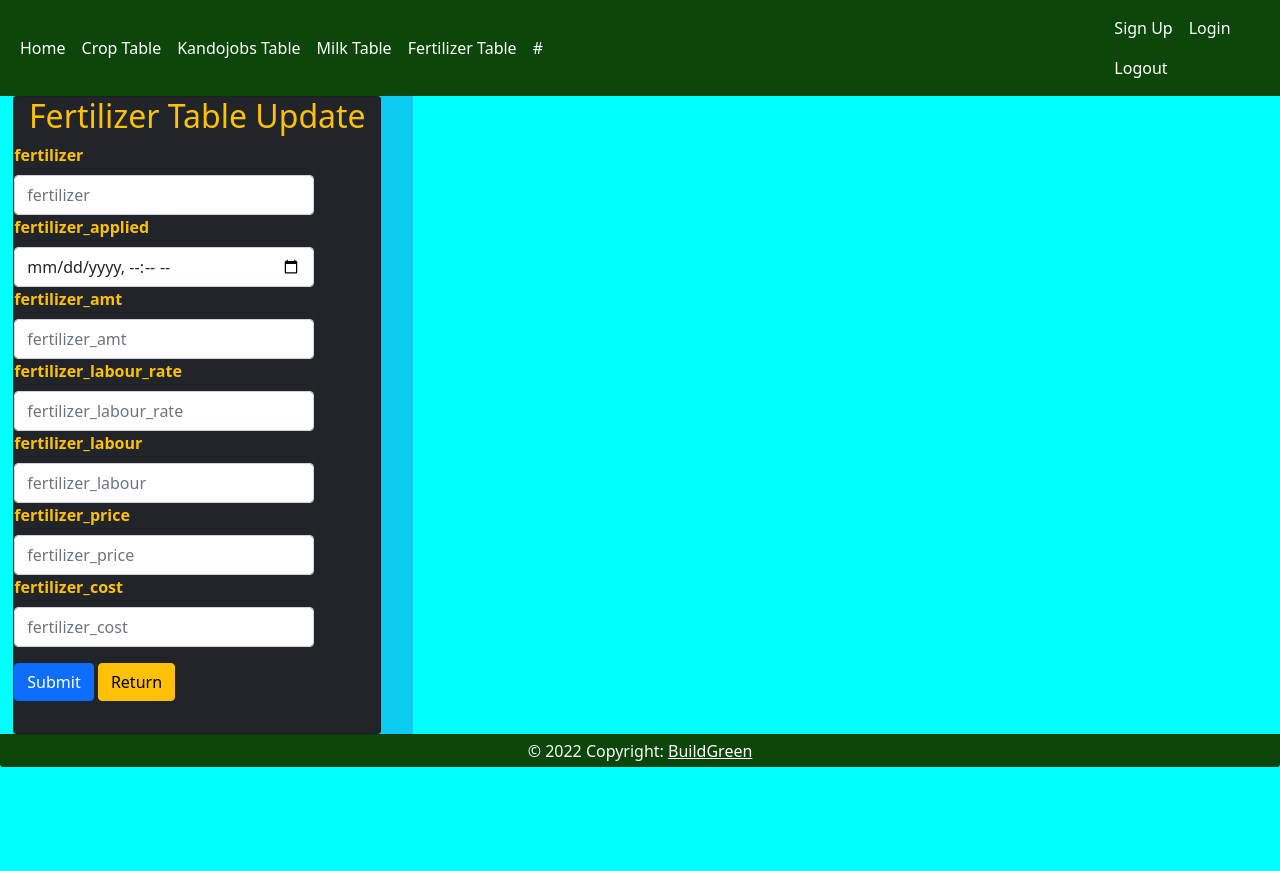
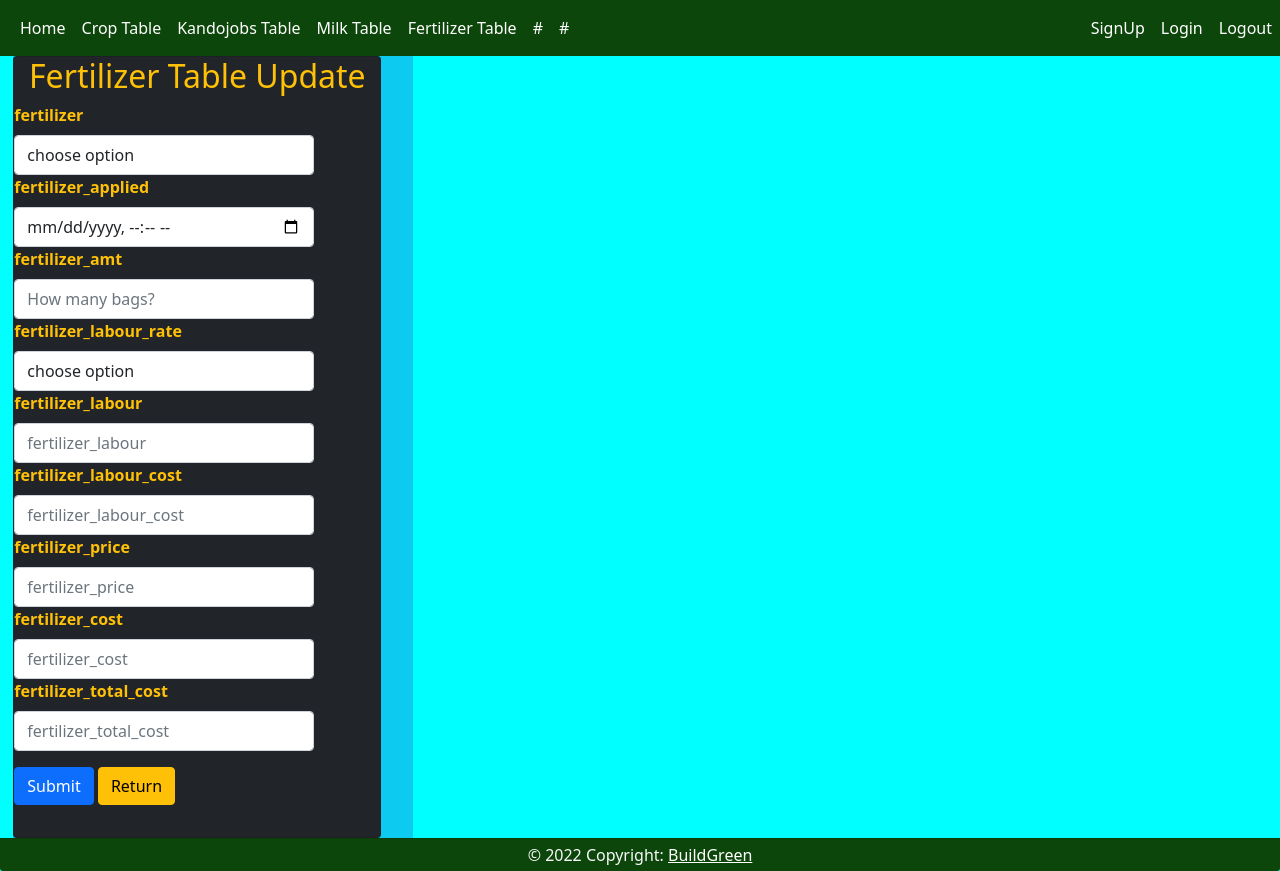
Before and after one commit to smugun1/Simkip-, a Django app: page /fertilizer_table_update/ in a window 1280 px wide. Before the commit the page ends 767 px from the top, so only its background shows below. Run offline with Django 4.2, Linux system fonts and the light colour scheme; data comes from the database, SQL or seed files in the repository; both versions use the stored data as it was after the commit; parts of the project's set-up code (start-up, migrations or seed data) failed here and were passed over.

Commit message:
Added a total labour cost column to fertilizer table.

```diff
--- a/farmbook/farmbook/settings.py
+++ b/farmbook/farmbook/settings.py
@@ -48,6 +48,7 @@ MIDDLEWARE = [
     'django.contrib.auth.middleware.AuthenticationMiddleware',
     'django.contrib.messages.middleware.MessageMiddleware',
     'django.middleware.clickjacking.XFrameOptionsMiddleware',
+
 ]
 
 ROOT_URLCONF = 'farmbook.urls'
--- a/farmbook/mogoon/models.py
+++ b/farmbook/mogoon/models.py
@@ -47,11 +47,13 @@ class Kandojobs(models.Model):
 class Fertilizer(models.Model):
     fertilizer = models.CharField(max_length=20)
     fertilizer_applied = models.DateTimeField(auto_now_add=False)
-    fertilizer_amt = models.DecimalField(max_digits=8, decimal_places=2)
+    fertilizer_amt = models.IntegerField()
     fertilizer_labour_rate = models.DecimalField(max_digits=8, decimal_places=2, default=None)
     fertilizer_labour = models.IntegerField()
+    fertilizer_labour_cost = models.DecimalField(max_digits=8, decimal_places=2, default=None)
     fertilizer_price = models.DecimalField(max_digits=8, decimal_places=2, default=None)
     fertilizer_cost = models.DecimalField(max_digits=8, decimal_places=2)
+    fertilizer_total_cost = models.DecimalField(max_digits=8, decimal_places=2, default=None)
 
     def __str__(self):
         return str(self.fertilizer_amt)
--- a/farmbook/mogoon/templates/mogoon/crop_table.html
+++ b/farmbook/mogoon/templates/mogoon/crop_table.html
@@ -13,7 +13,7 @@
 
 {% block body %}
 <div class="container-fluid text-right card bg-secondary card-dark mx-0 px-0 my-0 py-0">
-    <h2 class="text-center bg-dark text-warning">Green Tea Table</h2>
+    <h2 class="text-center bg-dark text-warning">Crop_data Table</h2>
     <div class="border p-3">
         <a class="btn btn-warning bg-primary btn-info block-lg" href="{% url 'mogoon-crop_table_update' %}">Add</a>
         <form action="" method="POST">
--- a/farmbook/mogoon/templates/mogoon/fertilizer_table.html
+++ b/farmbook/mogoon/templates/mogoon/fertilizer_table.html
@@ -29,8 +29,10 @@
                 <th>Fertilizer Amount</th>
                 <th>Fertilizer Labour Rate</th>
                 <th>Fertilizer Labour</th>
+                <th>Fertilizer Labour Cost</th>
                 <th>Fertilizer Price</th>
                 <th>Fertilizer Cost</th>
+                <th>Fertilizer Total Cost</th>
                 <th>Update</th>
                 <th>Delete</th>
             </tr>
@@ -41,8 +43,10 @@
                 <td>{{data.fertilizer_amt}}</td>
                 <td>{{data.fertilizer_labour_rate}}</td>
                 <td>{{data.fertilizer_labour}}</td>
+                <td>{{data.fertilizer_labour_cost}}</td>
                 <td>{{data.fertilizer_price}}</td>
                 <td>{{data.fertilizer_cost}}</td>
+                <td>{{data.fertilizer_total_cost}}</td>
                 <td><a class="btn btn-info btn-block bg-primary btn btn-info"
                        href="{% url 'fertilizer-update' data.id %}">Edit</a></td>
                 <td><a class="btn btn-info btn-block bg-danger btn btn-info"
@@ -57,6 +61,8 @@
                 <td>#</td>
                 <td>#</td>
                 <td>#</td>
+                <td>#</td>
+                <td>#</td>
             </tr>
         </table>
     </div>
--- a/farmbook/mogoon/templates/mogoon/fertilizer_table_update.html
+++ b/farmbook/mogoon/templates/mogoon/fertilizer_table_update.html
@@ -20,8 +20,17 @@
 
                     <div class="col-sm col-sm">
                         <label for="formGroupExampleInput2" class="form-label"><strong>fertilizer</strong></label>
-                        <input style="height:40px;width:300px" type="text" class="form-control" id="formGroupExampleInput1"
-                               placeholder="fertilizer" name="fertilizer">
+                        <select style="height:40px;width:300px" class="form-control" id="formGroupExampleInput1"
+                        name="fertilizer">
+                          <option selected disabled>choose option</option>
+                          <option value="NPK">NPK 25:5:5:2s</option>
+                          <option value="NPK">NPK 26:10:5</option>
+                          <option value="SOA">SOA</option>
+                          <option value="Urea">Urea</option>
+                          <option value="Manure">Manure</option>
+                          <option value="Other">Other</option>
+                          <option value="None">None</option>
+                </select>
                     </div>
                     <div class="col-sm col-sm">
                         <label for="formGroupExampleInput2"
@@ -33,15 +42,21 @@
                     <div class="col-sm col-sm">
                         <label for="formGroupExampleInput2" class="form-label"><strong>fertilizer_amt</strong></label>
                         <input style="height:40px;width:300px" type="text" class="form-control" id="formGroupExampleInput3"
-                               placeholder="fertilizer_amt" name="fertilizer_amt" value="">
+                               placeholder="How many bags?" name="fertilizer_amt" value="">
                     </div>
 
 
                     <div class="col-sm col-sm">
                         <label for="formGroupExampleInput2"
                                class="form-label"><strong>fertilizer_labour_rate</strong></label>
-                        <input style="height:40px;width:300px" type="text" class="form-control" id="formGroupExampleInput4"
-                               placeholder="fertilizer_labour_rate" name="fertilizer_labour_rate" value="">
+                        <select style="height:40px;width:300px" class="form-control" id="formGroupExampleInput4"
+                        name="fertilizer_labour_rate">
+                          <option selected disabled>choose option</option>
+                          <option value="120">120.00</option>
+                          <option value="150">150.00</option>
+                          <option value="200">200.00</option>
+                          <option value="0.0">0.0</option>
+                </select>
                     </div>
 
 
@@ -53,15 +68,28 @@
 
                     </div>
                     <div class="col-sm col-sm">
+                        <label for="formGroupExampleInput2"
+                               class="form-label"><strong>fertilizer_labour_cost</strong></label>
+                        <input style="height:40px;width:300px" type="text" class="form-control" id="formGroupExampleInput6"
+                               placeholder="fertilizer_labour_cost" name="fertilizer_labour_cost" value="">
+
+                    </div>
+                    <div class="col-sm col-sm">
                         <label for="formGroupExampleInput2" class="form-label"><strong>fertilizer_price</strong></label>
-                        <input style="height:40px;width:300px" type="text" class="form-control" id="formGroupExampleInput6"
+                        <input style="height:40px;width:300px" type="text" class="form-control" id="formGroupExampleInput7"
                                placeholder="fertilizer_price" name="fertilizer_price" value="">
 
                     <div class="col-sm col-sm">
                         <label for="formGroupExampleInput2"
                                class="form-label"><strong>fertilizer_cost</strong></label>
-                        <input style="height:40px;width:300px" type="text" class="form-control" id="formGroupExampleInput7"
+                        <input style="height:40px;width:300px" type="text" class="form-control" id="formGroupExampleInput8"
                                placeholder="fertilizer_cost" name="fertilizer_cost" value="">
+                    </div>
+                        <div class="col-sm col-sm">
+                        <label for="formGroupExampleInput2"
+                               class="form-label"><strong>fertilizer_total_cost</strong></label>
+                        <input style="height:40px;width:300px" type="text" class="form-control" id="formGroupExampleInput9"
+                               placeholder="fertilizer_total_cost" name="fertilizer_total_cost" value="">
                     </div>
                     <div class="container my-3">
                         <button class="btn btn-primary" type="submit" value="Update" name="update"
--- a/farmbook/mogoon/templates/mogoon/kandojobs_table.html
+++ b/farmbook/mogoon/templates/mogoon/kandojobs_table.html
@@ -35,7 +35,7 @@
                 <th>Delete</th>
             </tr>
 
-            {% for data in Kandojobs %}
+            {% for data in kandojobs %}
 
             <tr>
                 <td>{{data.kandojobs}}</td>
@@ -66,7 +66,7 @@
                 <th>Delete</th>
             </tr>
 
-            {% for data in Kandojobs %}
+            {% for data in kandojobs %}
 
             <tr>
                 <td>{{data.weeding_done}}</td>
--- a/farmbook/mogoon/templates/mogoon/navbar.html
+++ b/farmbook/mogoon/templates/mogoon/navbar.html
@@ -1,20 +1,21 @@
-<nav class="navbar navbar-expand-lg navbar-dark justify-content-between"
+<nav class="navbar navbar-expand-lg navbar-dark"
      style=" background-color: rgba(13, 70, 10, 1); ">
     <div class="container-fluid">
         <div class="collapse navbar-collapse" id="navbarNavDropdown">
-            <ul class="nav navbar-nav">
+            <ul class="navbar-nav">
                 <li class="nav-item"><a class="nav-link active" href="{% url 'home' %}">Home</a></li>
                 <li class="nav-item"><a class="nav-link active" href="{% url 'mogoon-crop_table' %}">Crop Table</a></li>
                 <li class="nav-item"><a class="nav-link active" href="{% url 'mogoon-kandojobs_table' %}">Kandojobs Table</a></li>
                 <li class="nav-item"><a class="nav-link active" href="{% url 'mogoon-milk_table' %}">Milk Table</a></li>
                 <li class="nav-item"><a class="nav-link active" href="{% url 'mogoon-fertilizer_table' %}">Fertilizer Table</a></li>
                 <li class="nav-item"><a class="nav-link active" href="#">#</a></li>
+                <li class="nav-item"><a class="nav-link active" href="#">#</a></li>
             </ul>
         </div>
     </div>
     <div>
-        <ul class="nav navbar-nav">
-            <li class="nav-item"><a class="nav-link active" href="{% url 'mogoon-sign_up_table' %}">Sign Up</a></li>
+        <ul class="navbar-nav">
+            <li class="nav-item"><a class="nav-link active" href="{% url 'mogoon-sign_up_table' %}">SignUp</a></li>
             <li class="nav-item"><a class="nav-link active" href="{% url 'mogoon-sign_in_table' %}">Login</a></li>
             <li class="nav-item"><a class="nav-link active" href="{% url 'mogoon-logout_table' %}">Logout</a></li>
         </ul>
--- a/farmbook/mogoon/views.py
+++ b/farmbook/mogoon/views.py
@@ -311,19 +311,23 @@ def FertilizerTable(request):
     fertilizer_applied = models.DateTimeField()
     fertilizer_amt = Fertilizer.objects.count()
     fertilizer_labour_rate = models.DecimalField()
-    fertilizer_labour = F(fertilizer_amt) * F(fertilizer_labour_rate)
-    fertilizer_price = models.DecimalField()
-    fertilizer_cost = F(fertilizer_amt) * F(fertilizer_price) + F(fertilizer_price)
+    fertilizer_labour = models.IntegerField()
+    fertilizer_labour_cost = F(fertilizer_amt) * F(fertilizer_labour_rate)
+    fertilizer_price = models.IntegerField()
+    fertilizer_cost = F(fertilizer_amt) * F(fertilizer_price)
+    fertilizer_total_cost = F(fertilizer_cost) + F(fertilizer_labour_cost)
 
     context = {
 
         "fertilizer": data,
-        "fertilizer_applied": fertilizer_applied,
-        "fertilizer_amt": fertilizer_amt,
-        "fertilizer_labour_rate": fertilizer_labour_rate,
-        "fertilizer_labour": fertilizer_labour,
-        "fertilizer_price": fertilizer_price,
-        "fertilizer_cost": fertilizer_cost,
+        "f_applied": fertilizer_applied,
+        "f_amt": fertilizer_amt,
+        "f_l_rate": fertilizer_labour_rate,
+        "f_labour": fertilizer_labour,
+        "f_l_cost": fertilizer_labour_cost,
+        "f_price": fertilizer_price,
+        "f_cost": fertilizer_cost,
+        "f_t_cost": fertilizer_total_cost,
 
     }
     return render(request, 'mogoon/fertilizer_table.html', context)
@@ -332,18 +336,22 @@ def FertilizerTable(request):
 @never_cache
 def mogoonFertilizerTableUpdate(request):
     fertilizer_amt = Fertilizer.objects.count()
-
     fertilizer_labour_rate = models.DecimalField()
-    fertilizer_labour = F(fertilizer_amt) * F(fertilizer_labour_rate)
+    fertilizer_labour = models.IntegerField()
+    fertilizer_labour_cost = F(fertilizer_amt) * F(fertilizer_labour_rate)
     fertilizer_price = models.DecimalField()
-
-    fertilizer_cost = F(fertilizer_amt) * F(fertilizer_price) + F(fertilizer_labour)
+    fertilizer_cost = F(fertilizer_amt) * F(fertilizer_price)
+    fertilizer_total_cost = F(fertilizer_cost) + F(fertilizer_labour_cost)
     context = {
 
         "fertilizer_amt": fertilizer_amt,
         "fertilizer_labour_rate": fertilizer_labour_rate,
         "fertilizer_labour": fertilizer_labour,
+        "fertilizer_price": fertilizer_price,
+        "fertilizer_labour_cost": fertilizer_labour_cost,
         "fertilizer_cost": fertilizer_cost,
+        "fertilizer_total_cost": fertilizer_total_cost,
+
     }
     return render(request, 'mogoon/fertilizer_table_update.html', context)
 
@@ -356,13 +364,16 @@ def mogoonFertilizerCreate(request):
         fertilizer_labour_rate = request.POST['fertilizer_labour_rate']
         fertilizer_amt = request.POST['fertilizer_amt']
         fertilizer_labour = request.POST['fertilizer_labour']
+        fertilizer_labour_cost = request.POST['fertilizer_labour_cost']
         fertilizer_price = request.POST['fertilizer_price']
         fertilizer_cost = request.POST['fertilizer_cost']
+        fertilizer_total_cost = request.POST['fertilizer_total_cost']
 
         insert = Fertilizer(fertilizer=fertilizer, fertilizer_applied=fertilizer_applied, fertilizer_amt=fertilizer_amt,
                             fertilizer_labour_rate=fertilizer_labour_rate,
-                            fertilizer_labour=fertilizer_labour, fertilizer_price=fertilizer_price,
-                            fertilizer_cost=fertilizer_cost)
+                            fertilizer_labour=fertilizer_labour, fertilizer_labour_cost=fertilizer_labour_cost,
+                            fertilizer_price=fertilizer_price,
+                            fertilizer_cost=fertilizer_cost, fertilizer_total_cost=fertilizer_total_cost)
         insert.save()
         return redirect('/fertilizer_table')
 
```
Also changed, not shown: farmbook/mogoon/urls.py (+29 -25 lines), farmbook/db.sqlite3, farmbook/mogoon/migrations/0001_initial.py (deleted), farmbook/mogoon/migrations/0002_fertilizer_fertilizer_labour_rate_and_more.py (deleted).
